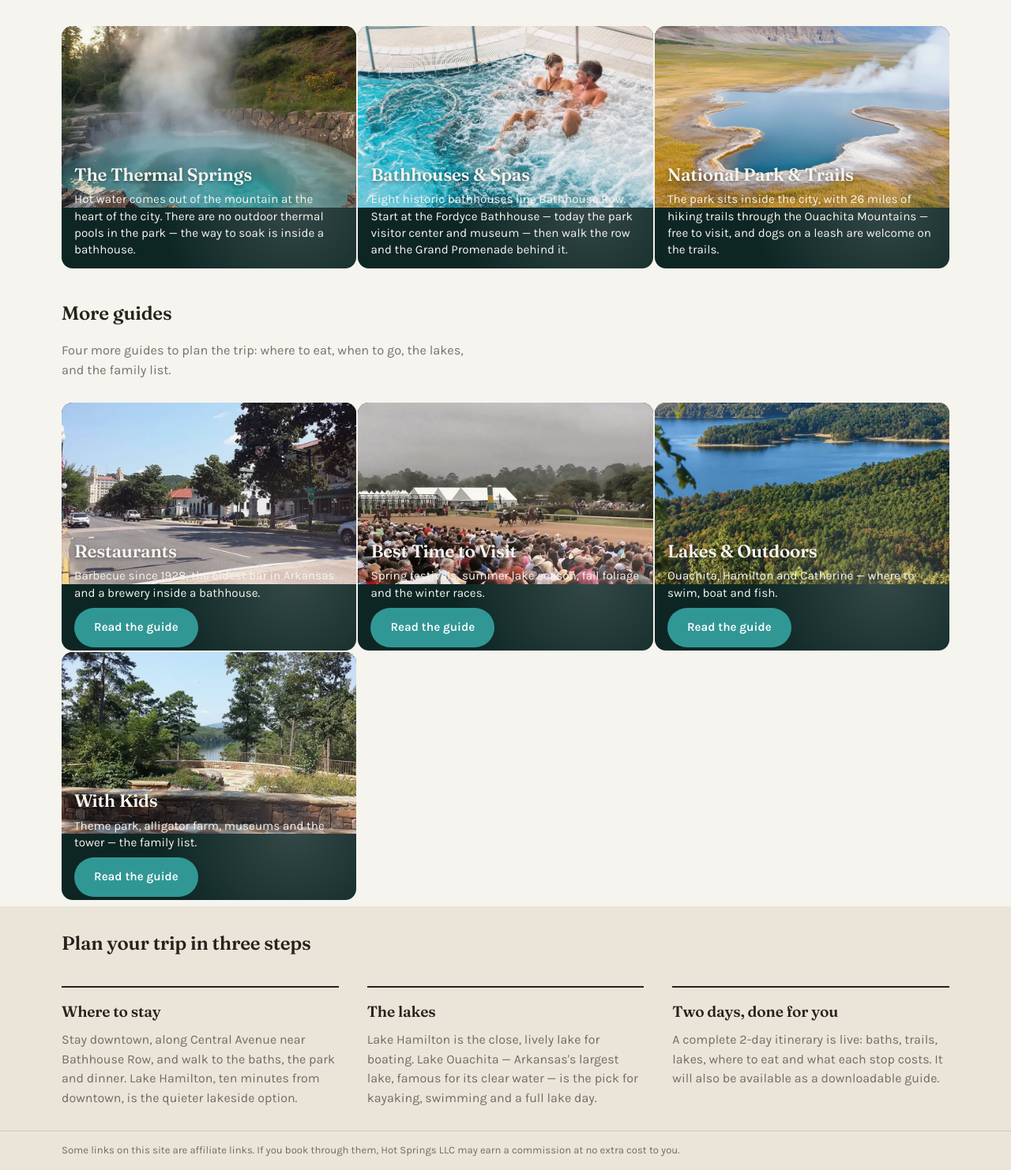
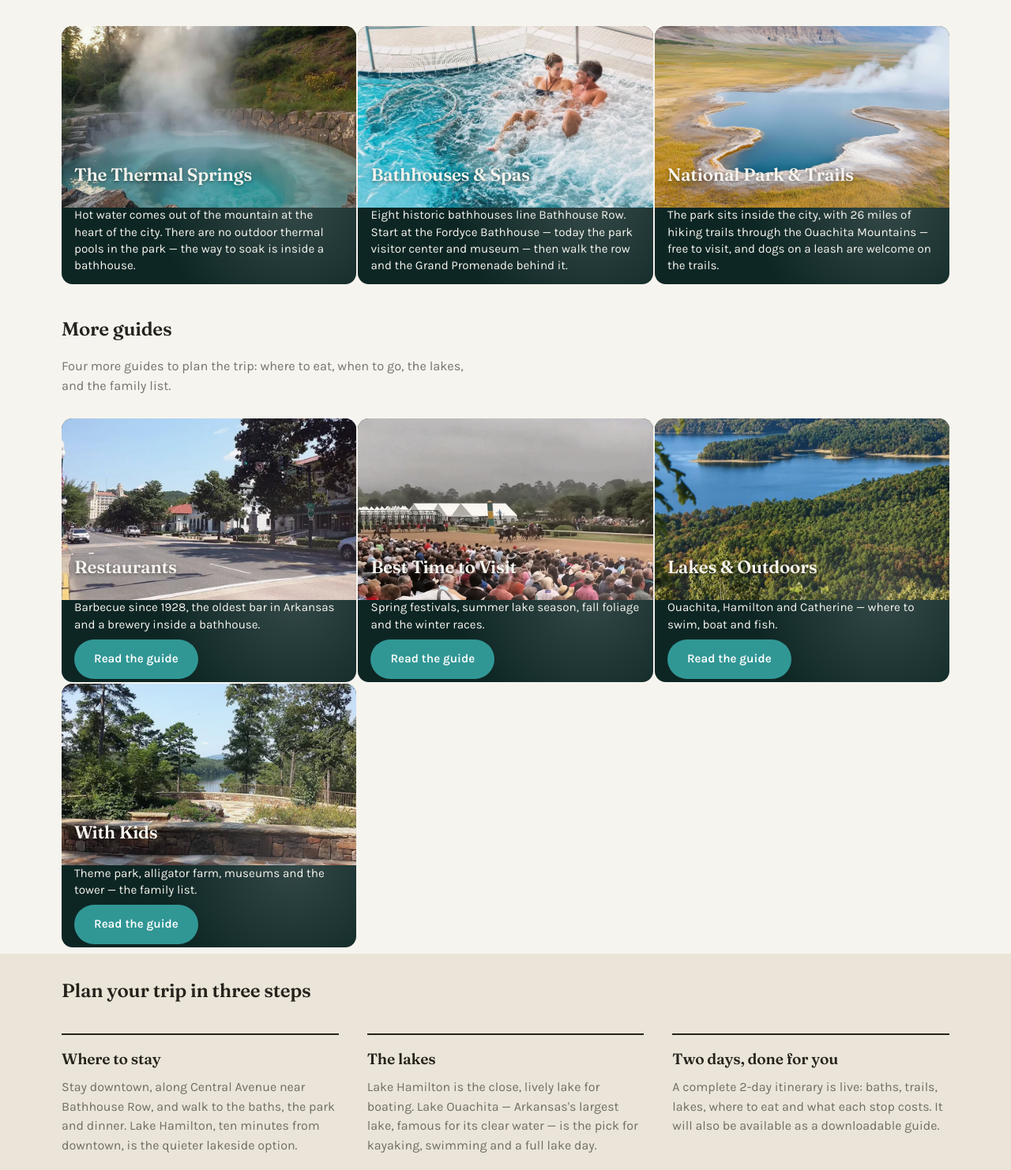
Before and after one commit to robguter/HotSprings, a PHP site: page /index.php in a window 1280 px wide. Shown: the part 764-2246 px from the top of the page at 79% size. Run offline with PHP 8.4, Linux system fonts and the light colour scheme; some libraries are stand-ins or nearby versions.

Commit message:
Mas del estilo 2

```diff
--- a/pubs/css/style.css
+++ b/pubs/css/style.css
@@ -232,7 +232,7 @@ button{ font-family:inherit; cursor:pointer; }
 
 /* Le damos un espacio ordenado al título con respecto al párrafo */
 .spring-panel h3 {
-  margin: 0 0 0.25rem 0;
+  margin: 0 0 1.5rem 0; /* 24px de foto visible entre el título y el párrafo */
   font-size: 1.4rem;
   font-weight: 700;
   text-shadow: 0 2px 4px rgba(0,0,0,0.4); /* Le da un sutil relieve al título */
```
